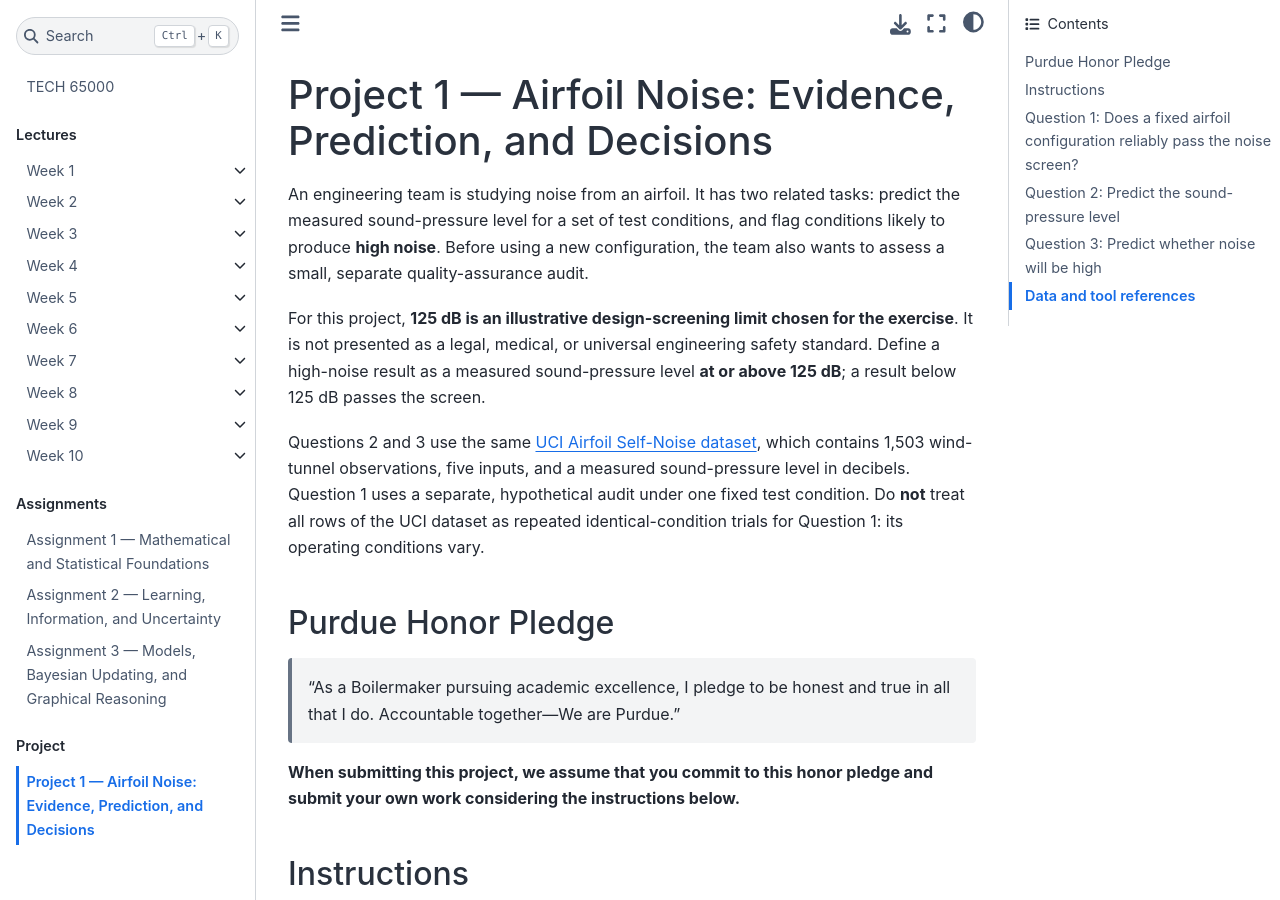
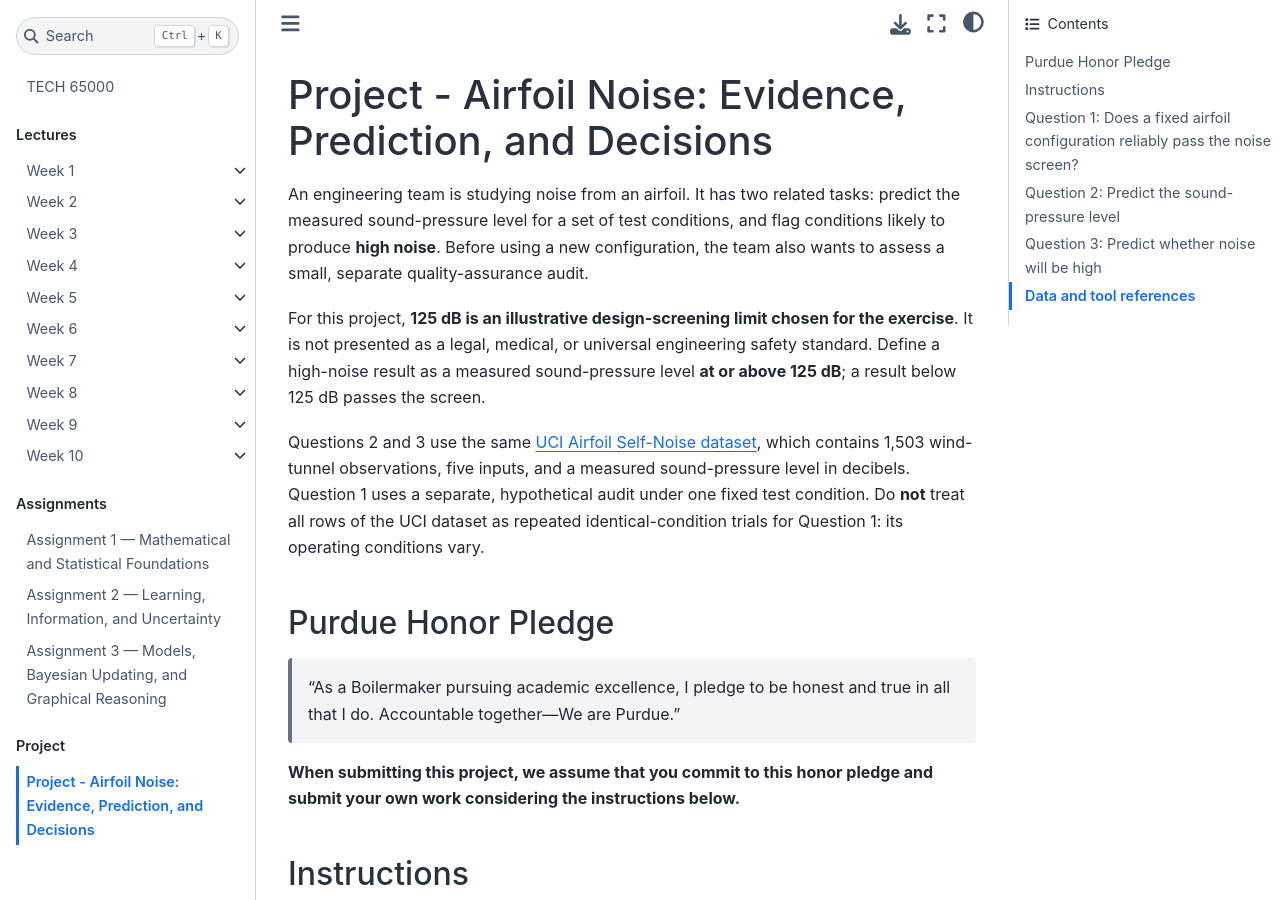
Before and after one commit to DTECH-650/DTECH-650.github.io, a Jupyter Book: the page built from project/project1.md, in a window 1280 px wide and 900 px high. Built offline with Jupyter Book 1.0.4 settings and Sphinx 7.4.7 and the Sphinx Book theme 1.1.4, drawn with Linux system fonts in a browser that asks for light colours; pages that are not in the unit, such as notebooks, are missing from menus.

Commit message:
Add project to master

```diff
--- a/project/project1.md
+++ b/project/project1.md
@@ -1,4 +1,4 @@
-# Project 1 — Airfoil Noise: Evidence, Prediction, and Decisions
+# Project - Airfoil Noise: Evidence, Prediction, and Decisions
 
 An engineering team is studying noise from an airfoil. It has two related tasks: predict the measured sound-pressure level for a set of test conditions, and flag conditions likely to produce **high noise**. Before using a new configuration, the team also wants to assess a small, separate quality-assurance audit.
 
```
